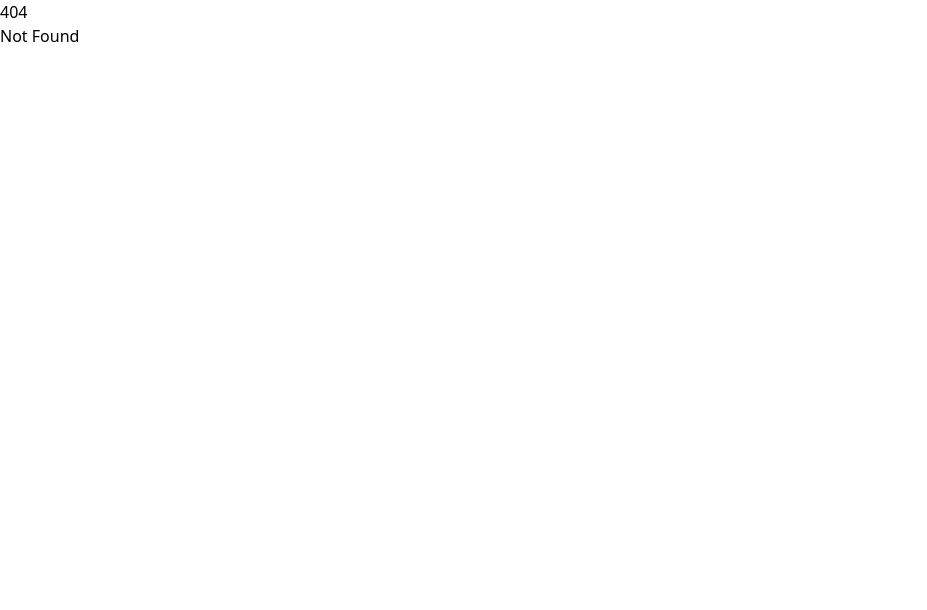
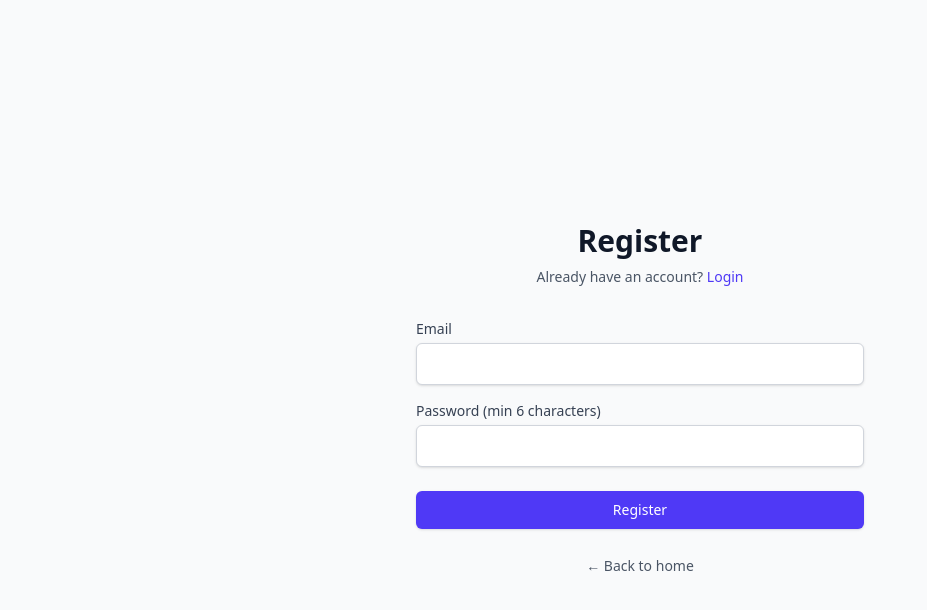
Before and after one commit to PejuangRumah/Wardope-AI-Simulation, a SvelteKit app: page /register in a window 1280 px wide. Before the commit this address had no page. Shown: the top 610 px of the page, without its empty margins (0-927 px from the left). Built offline with nearby package versions, Linux system fonts and the light colour scheme; no server answers.

Commit message:
Add authentication and user session management with Supabase

```diff
--- /dev/null
+++ b/src/routes/(protected)/+layout.server.ts
@@ -0,0 +1,12 @@
+import { redirect } from '@sveltejs/kit';
+import type { LayoutServerLoad } from './$types';
+
+export const load: LayoutServerLoad = async ({ locals }) => {
+	if (!locals.session) {
+		throw redirect(303, '/login');
+	}
+
+	return {
+		session: locals.session
+	};
+};
--- /dev/null
+++ b/src/routes/(protected)/+layout.svelte
@@ -0,0 +1,19 @@
+<script lang="ts">
+	import { user } from '$lib/stores/auth';
+	import { goto } from '$app/navigation';
+	import { onMount } from 'svelte';
+
+	onMount(() => {
+		if (!$user) {
+			goto('/login');
+		}
+	});
+</script>
+
+{#if $user}
+	<slot />
+{:else}
+	<div class="min-h-screen flex items-center justify-center">
+		<p class="text-gray-600">Loading...</p>
+	</div>
+{/if}
--- a/src/routes/+page.svelte
+++ b/src/routes/+page.svelte
@@ -1,5 +1,11 @@
 <script lang="ts">
 	import { Sparkles, Image, ArrowRight } from 'lucide-svelte';
+	import { user } from '$lib/stores/auth';
+	import { supabase } from '$lib/supabase';
+
+	async function handleLogout() {
+		await supabase.auth.signOut();
+	}
 </script>
 
 <svelte:head>
@@ -27,6 +33,37 @@
 				Explore our proof of concepts showcasing the future of fashion technology
 			</p>
 		</header>
+
+		<!-- Auth Section -->
+		<div class="text-center mb-12">
+			{#if $user}
+				<div class="inline-flex items-center gap-4 bg-white px-6 py-3 rounded-lg shadow-md border border-gray-200">
+					<span class="text-gray-700">Logged in as: <strong>{$user.email}</strong></span>
+					<button
+						on:click={handleLogout}
+						class="px-4 py-1.5 bg-red-500 text-white rounded-md hover:bg-red-600 transition-colors text-sm font-medium"
+					>
+						Logout
+					</button>
+				</div>
+			{:else}
+				<div class="inline-flex items-center gap-3 bg-white px-6 py-3 rounded-lg shadow-md border border-gray-200">
+					<span class="text-gray-600">Get started:</span>
+					<a
+						href="/login"
+						class="px-4 py-1.5 bg-indigo-600 text-white rounded-md hover:bg-indigo-700 transition-colors text-sm font-medium"
+					>
+						Login
+					</a>
+					<a
+						href="/register"
+						class="px-4 py-1.5 bg-gray-100 text-gray-700 rounded-md hover:bg-gray-200 transition-colors text-sm font-medium"
+					>
+						Register
+					</a>
+				</div>
+			{/if}
+		</div>
 
 		<!-- PoC Cards -->
 		<div class="grid md:grid-cols-2 gap-8 max-w-5xl mx-auto">
--- /dev/null
+++ b/src/routes/login/+page.svelte
@@ -0,0 +1,81 @@
+<script lang="ts">
+	import { supabase } from '$lib/supabase';
+	import { goto } from '$app/navigation';
+
+	let email = '';
+	let password = '';
+	let loading = false;
+	let error = '';
+
+	async function handleLogin() {
+		loading = true;
+		error = '';
+
+		const { data, error: signInError } = await supabase.auth.signInWithPassword({
+			email,
+			password
+		});
+
+		if (signInError) {
+			error = signInError.message;
+			loading = false;
+		} else {
+			// Redirect to homepage after successful login
+			goto('/');
+		}
+	}
+</script>
+
+<div class="min-h-screen flex items-center justify-center bg-gray-50 px-4">
+	<div class="max-w-md w-full space-y-8">
+		<div>
+			<h2 class="text-center text-3xl font-bold text-gray-900">Login</h2>
+			<p class="mt-2 text-center text-sm text-gray-600">
+				Don't have an account?
+				<a href="/register" class="font-medium text-indigo-600 hover:text-indigo-500">Register</a>
+			</p>
+		</div>
+
+		<form class="mt-8 space-y-6" on:submit|preventDefault={handleLogin}>
+			<div class="space-y-4">
+				<div>
+					<label for="email" class="block text-sm font-medium text-gray-700">Email</label>
+					<input
+						id="email"
+						type="email"
+						bind:value={email}
+						required
+						class="mt-1 block w-full px-3 py-2 border border-gray-300 rounded-md shadow-sm focus:outline-none focus:ring-indigo-500 focus:border-indigo-500"
+					/>
+				</div>
+
+				<div>
+					<label for="password" class="block text-sm font-medium text-gray-700">Password</label>
+					<input
+						id="password"
+						type="password"
+						bind:value={password}
+						required
+						class="mt-1 block w-full px-3 py-2 border border-gray-300 rounded-md shadow-sm focus:outline-none focus:ring-indigo-500 focus:border-indigo-500"
+					/>
+				</div>
+			</div>
+
+			{#if error}
+				<div class="text-red-600 text-sm">{error}</div>
+			{/if}
+
+			<button
+				type="submit"
+				disabled={loading}
+				class="w-full flex justify-center py-2 px-4 border border-transparent rounded-md shadow-sm text-sm font-medium text-white bg-indigo-600 hover:bg-indigo-700 focus:outline-none focus:ring-2 focus:ring-offset-2 focus:ring-indigo-500 disabled:opacity-50"
+			>
+				{loading ? 'Logging in...' : 'Login'}
+			</button>
+
+			<div class="text-center">
+				<a href="/" class="text-sm text-gray-600 hover:text-gray-900">← Back to home</a>
+			</div>
+		</form>
+	</div>
+</div>
--- /dev/null
+++ b/src/routes/register/+page.svelte
@@ -0,0 +1,95 @@
+<script lang="ts">
+	import { supabase } from '$lib/supabase';
+	import { goto } from '$app/navigation';
+
+	let email = '';
+	let password = '';
+	let loading = false;
+	let error = '';
+	let success = false;
+
+	async function handleRegister() {
+		loading = true;
+		error = '';
+		success = false;
+
+		const { data, error: signUpError } = await supabase.auth.signUp({
+			email,
+			password
+		});
+
+		if (signUpError) {
+			error = signUpError.message;
+			loading = false;
+		} else {
+			// Check if email confirmation is required
+			if (data.user && !data.session) {
+				success = true;
+				error = 'Please check your email to confirm your account.';
+			} else {
+				// Auto-login successful, redirect to homepage
+				goto('/');
+			}
+			loading = false;
+		}
+	}
+</script>
+
+<div class="min-h-screen flex items-center justify-center bg-gray-50 px-4">
+	<div class="max-w-md w-full space-y-8">
+		<div>
+			<h2 class="text-center text-3xl font-bold text-gray-900">Register</h2>
+			<p class="mt-2 text-center text-sm text-gray-600">
+				Already have an account?
+				<a href="/login" class="font-medium text-indigo-600 hover:text-indigo-500">Login</a>
+			</p>
+		</div>
+
+		<form class="mt-8 space-y-6" on:submit|preventDefault={handleRegister}>
+			<div class="space-y-4">
+				<div>
+					<label for="email" class="block text-sm font-medium text-gray-700">Email</label>
+					<input
+						id="email"
+						type="email"
+						bind:value={email}
+						required
+						class="mt-1 block w-full px-3 py-2 border border-gray-300 rounded-md shadow-sm focus:outline-none focus:ring-indigo-500 focus:border-indigo-500"
+					/>
+				</div>
+
+				<div>
+					<label for="password" class="block text-sm font-medium text-gray-700"
+						>Password (min 6 characters)</label
+					>
+					<input
+						id="password"
+						type="password"
+						bind:value={password}
+						required
+						minlength="6"
+						class="mt-1 block w-full px-3 py-2 border border-gray-300 rounded-md shadow-sm focus:outline-none focus:ring-indigo-500 focus:border-indigo-500"
+					/>
+				</div>
+			</div>
+
+			{#if error}
+				<div class="text-sm" class:text-red-600={!success} class:text-green-600={success}>
+					{error}
+				</div>
+			{/if}
+
+			<button
+				type="submit"
+				disabled={loading}
+				class="w-full flex justify-center py-2 px-4 border border-transparent rounded-md shadow-sm text-sm font-medium text-white bg-indigo-600 hover:bg-indigo-700 focus:outline-none focus:ring-2 focus:ring-offset-2 focus:ring-indigo-500 disabled:opacity-50"
+			>
+				{loading ? 'Creating account...' : 'Register'}
+			</button>
+
+			<div class="text-center">
+				<a href="/" class="text-sm text-gray-600 hover:text-gray-900">← Back to home</a>
+			</div>
+		</form>
+	</div>
+</div>
```
